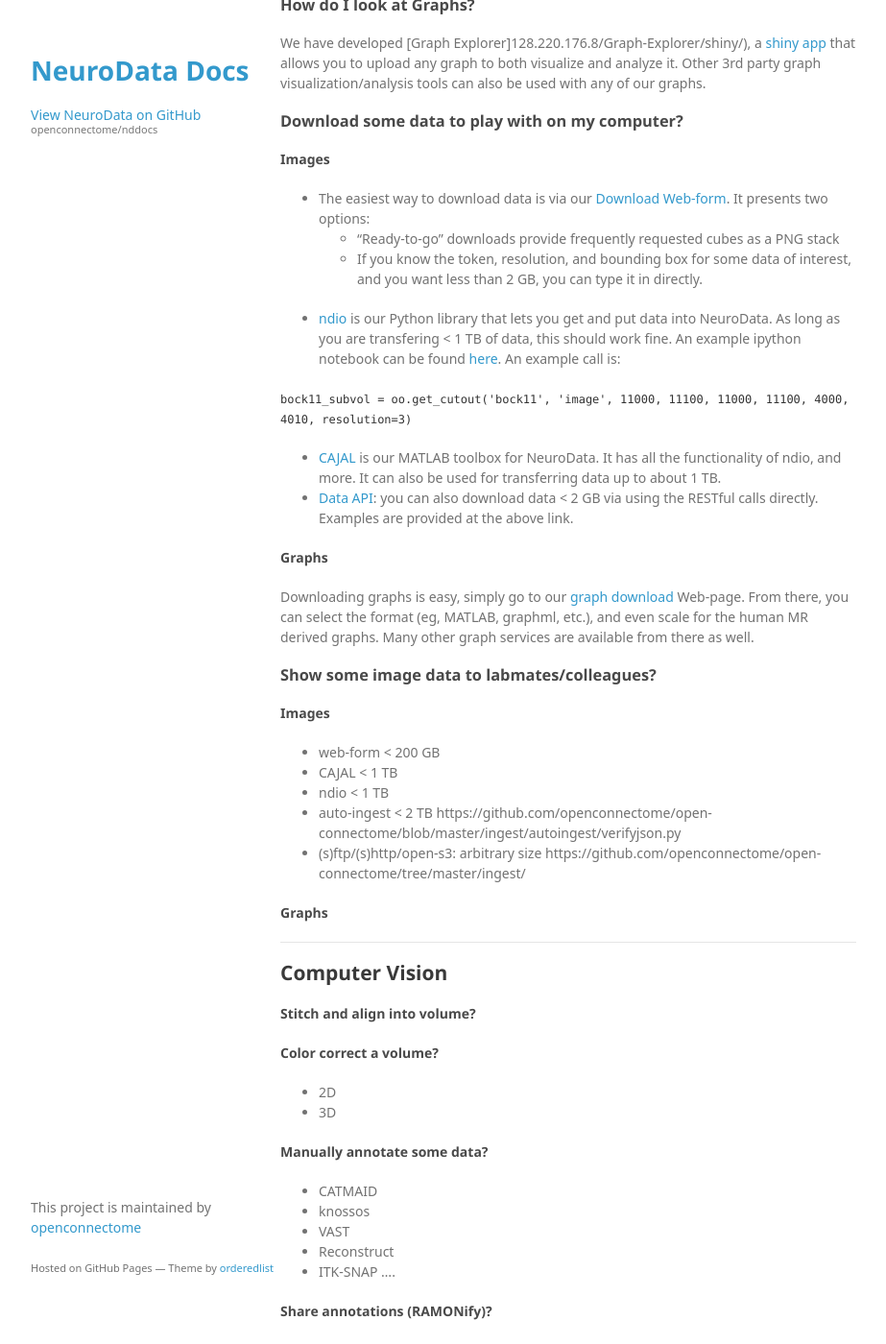
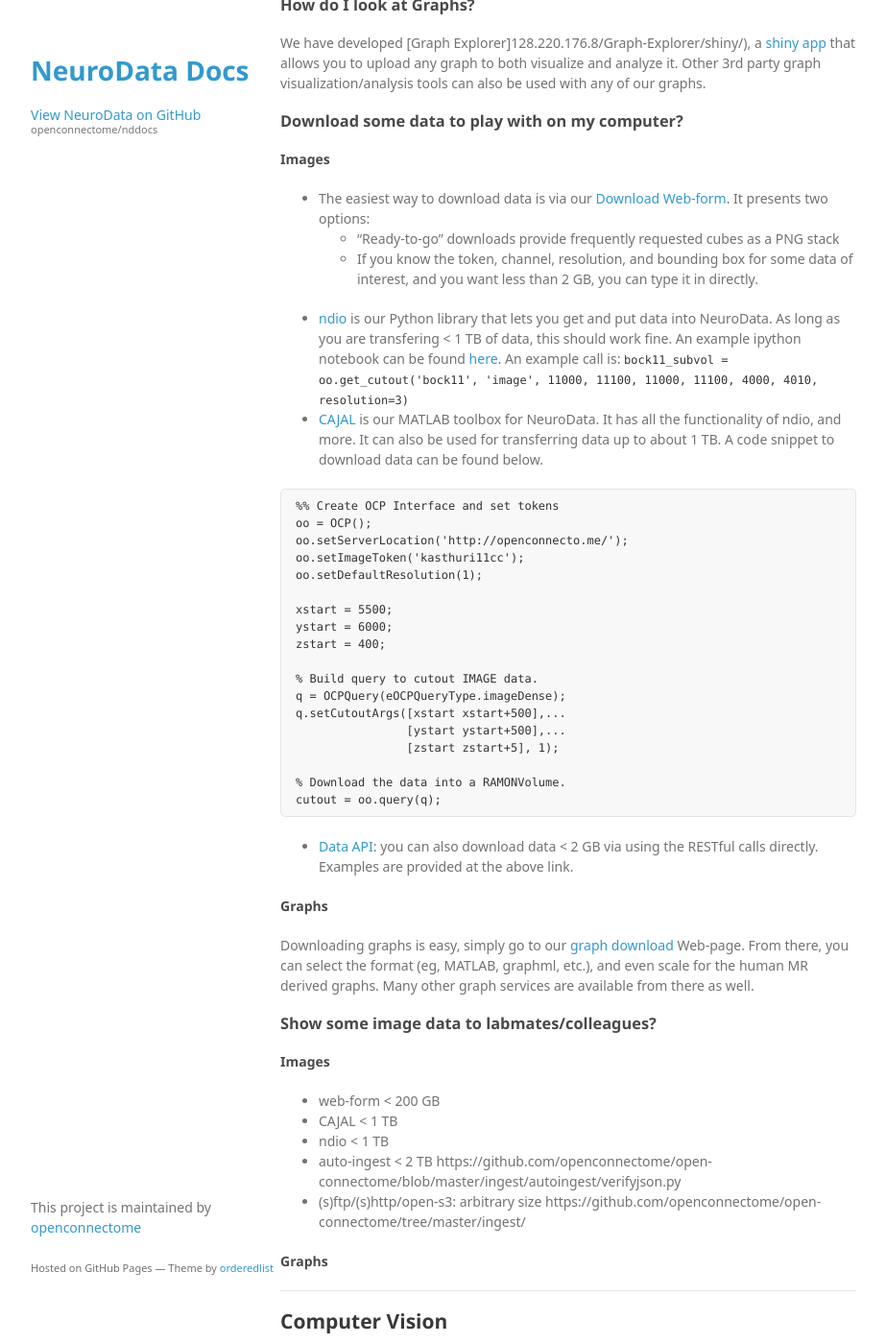
Before and after one commit to neurodata/nddocs-archive, a Jekyll site: the page built from tutorials.md, in a window 1280 px wide and 1400 px high, scrolled down 692 px. Shown: the whole window at 96% size, without its empty margins (178-1101 px from the left). Built offline with Jekyll 4.4.1, drawn with Linux system fonts in a browser that asks for light colours; some web fonts are replaced.

Commit message:
Update tutorials.md

```diff
--- a/tutorials.md
+++ b/tutorials.md
@@ -37,11 +37,32 @@
 
 - The easiest way to download data is via our [Download Web-form](http://neurodata.io/exchange/download). It presents two options:
   - "Ready-to-go" downloads provide frequently requested cubes as a PNG stack
-  - If you know the token, resolution, and bounding box for some data of interest, and you want less than 2 GB, you can type it in directly.
+  - If you know the token, channel, resolution, and bounding box for some data of interest, and you want less than 2 GB, you can type it in directly.
 - [ndio](http://docs.neurodata.io/ndio/) is our Python library that lets you get and put data into NeuroData.  As long as you are transfering < 1 TB of data, this should work fine.  An example ipython notebook can be found [here](https://github.com/openconnectome/ndio-demos/blob/master/Getting%20Started/Downloading%20a%20Volume.ipynb).  An example call is:
+`bock11_subvol = oo.get_cutout('bock11', 'image', 11000, 11100, 11000, 11100, 4000, 4010, resolution=3)`
+- [CAJAL](http://docs.neurodata.io/CAJAL/) is our MATLAB toolbox for NeuroData. It has all the functionality of ndio, and more.  It can also be used for transferring data up to about 1 TB.  A code snippet to download data can be found below.
 
-`bock11_subvol = oo.get_cutout('bock11', 'image', 11000, 11100, 11000, 11100, 4000, 4010, resolution=3)`
-- [CAJAL](http://docs.neurodata.io/CAJAL/) is our MATLAB toolbox for NeuroData. It has all the functionality of ndio, and more.  It can also be used for transferring data up to about 1 TB.
+~~~
+%% Create OCP Interface and set tokens
+oo = OCP();
+oo.setServerLocation('http://openconnecto.me/');
+oo.setImageToken('kasthuri11cc');
+oo.setDefaultResolution(1);
+
+xstart = 5500;
+ystart = 6000;
+zstart = 400;
+
+% Build query to cutout IMAGE data.
+q = OCPQuery(eOCPQueryType.imageDense);
+q.setCutoutArgs([xstart xstart+500],...
+                [ystart ystart+500],...
+                [zstart zstart+5], 1);
+
+% Download the data into a RAMONVolume.
+cutout = oo.query(q);
+~~~
+
 - [Data API](http://docs.neurodata.io/open-connectome/api/data_api.html): you can also download data < 2 GB via using the RESTful calls directly.  Examples are provided at the above link.
 
 #### Graphs
```
